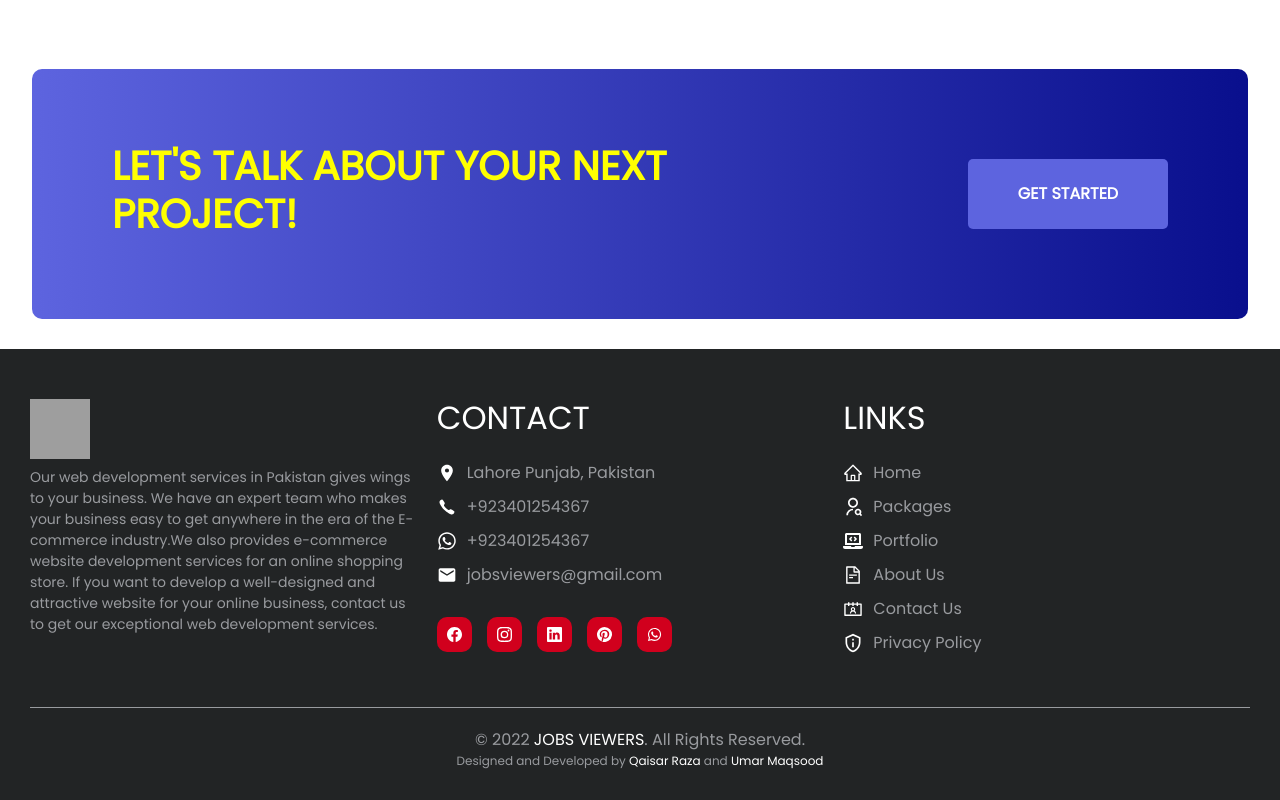
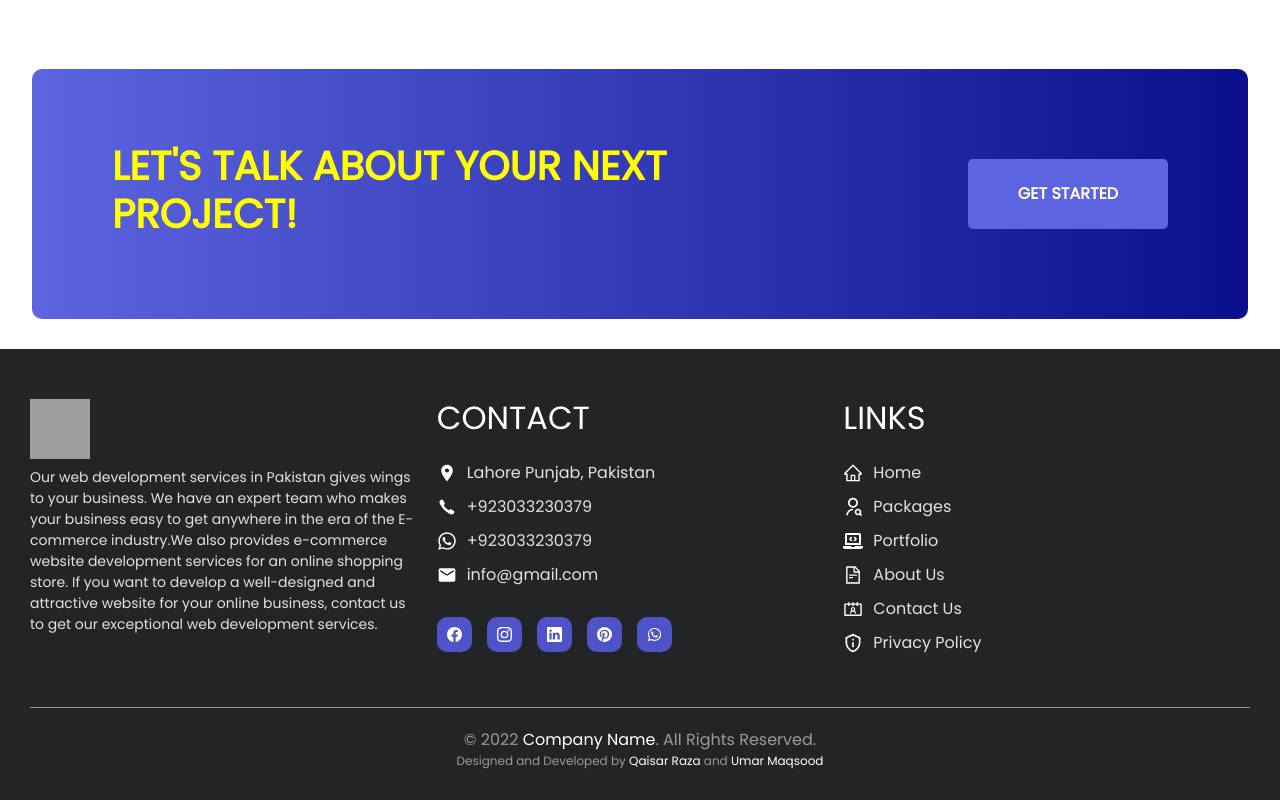
Before and after one commit to UmarMaqsood145/techclain-frontend, a React (Create React App) app: page /packages in a window 1280 px wide. Shown: the part 1507-2307 px from the top of the page. Built offline with nearby package versions, Linux system fonts and the light colour scheme; grey boxes are pictures that could not be loaded.

Commit message:
Minor Updates

```diff
--- a/src/Components/Footer/Footer.css
+++ b/src/Components/Footer/Footer.css
@@ -40,14 +40,14 @@ footer .f-box .inner-box li .icon {
 
 footer .f-box .inner-box li a {
   text-decoration: none;
-  color: var(--bg-text);
+  color: rgb(226, 226, 226);
   margin-left: 10px;
   transition: 0.3s;
 }
 
 footer .f-box .inner-box li a:hover {
-  color: white;
-  transform: translateX(5px);
+  color: var(--bg-primary);
+  text-decoration: underline;
 }
 
 footer .f-box .logo img {
@@ -66,7 +66,7 @@ footer .social-icons a {
 
 footer .social-icons .fa {
   font-size: 35px;
-  background: rgb(209, 0, 29);
+  background: var(--bg-primary);
   color: white;
   margin: 10px 15px 5px 0px;
   padding: 10px;
@@ -88,7 +88,7 @@ footer .line {
 }
 
 footer p {
-  color: var(--bg-text);
+  color: rgb(226, 226, 226);
 }
 
 footer .lastBox {
--- a/src/Components/Footer/Footer.js
+++ b/src/Components/Footer/Footer.js
@@ -48,28 +48,24 @@ function Footer() {
             </li>
             <li>
               <IoIosCall className="icon" />
-              <a href="tel: +923401254367" target="_blank" rel="noreferrer">
-                +923401254367
+              <a href="tel: +923033230379" target="_blank" rel="noreferrer">
+                +923033230379
               </a>
             </li>
             <li>
               <FaWhatsapp className="icon" />
               <a
-                href="https://wa.me/923401254367"
+                href="https://wa.me/923033230379"
                 target="_blank"
                 rel="noreferrer"
               >
-                +923401254367
+                +923033230379
               </a>
             </li>
             <li>
               <MdEmail className="icon" />
-              <a
-                href="mailTo: jobsviewers@gmail.com"
-                target="_blank"
-                rel="noreferrer"
-              >
-                jobsviewers@gmail.com
+              <a href="mailTo: info@gmail.com" target="_blank" rel="noreferrer">
+                info@gmail.com
               </a>
             </li>
           </div>
@@ -103,7 +99,7 @@ function Footer() {
               <BsPinterest className="fa" />
             </a>
             <a
-              href="https://wa.me/923401254367"
+              href="https://wa.me/923033230379"
               target="_blank"
               rel="noreferrer"
             >
@@ -144,7 +140,7 @@ function Footer() {
       <div className="line"></div>
       <div className="lastBox">
         <p>
-          © 2022 <NavLink to="/">JOBS VIEWERS</NavLink>. All Rights Reserved.
+          © 2022 <NavLink to="/">Company Name</NavLink>. All Rights Reserved.
         </p>
         <p className="f">
           Designed and Developed by{" "}
--- a/src/Components/Home/ClientSays/ClientSaysApi.js
+++ b/src/Components/Home/ClientSays/ClientSaysApi.js
@@ -2,16 +2,16 @@ export const ClientSaysApi = [
   {
     name: "Adnan Aurangzaib",
     role: "Sr. Manager",
-    des: "THINKO provides us complete solutions regarding digital marketing and they prove themselves. They provide me the services of web development at a very nominal price in the given time period. They satisfied me with all aspects and they give reports on a daily basis. I can congratulate all the team of THINKO for your good work.",
+    des: "CompanyName been leading my web development team very diligently and has always gone the extra mile to deliver projects for our clients. Apart from his exceptional WordPress and web development skills, he also has good project management skills which I believe are rare in resources like him. I'd definitely recommend him if you are looking for someone to enhance your website experience.",
   },
   {
     name: "Sarah Arian",
     role: "Chief Executive",
-    des: "I am really satisfied with THINKO DIGITAL MARKETING SOLUTIONS and recmond to those who are looking for digital marketing experts, I think this is the best platform. They provide us the service of content writing and they do a good job in this specific field. The content is very unique and useful for our website",
+    des: ", we were very much frustrated at the work of previous developer and somehow managed to contact Mateen. This boy is miraculous and so much dedicated that he just came up with a brand new website above our expectations in less than 3 days. Mateen and his team have got a solution to every problem. The best part about him is that he is honest, knows his limitations and is very hardworking. I would definitely recommend him.",
   },
   {
     name: "Sajjad Ahmed",
     role: "Sales Manager",
-    des: "THINKO is a beautiful platform in the digital world. They contribute very well in the digital industry with a serious attitude. This agency gives me a service of graphic designing as well as consultancy. The consultant's attitude was very impressive and he is a very nice person. Thanks to THINKO for providing such trusty solutions and helping to achieve goals.",
+    des: "Very professional, dedicated individual. CompanyName has delivered on time and has a great passion for his work. Would highly recommend him.",
   },
 ];
--- a/src/Components/Home/CompanyServices/CompanyServices.js
+++ b/src/Components/Home/CompanyServices/CompanyServices.js
@@ -16,12 +16,12 @@ function CompanyServices() {
             with our software our software Development Agency
           </p>
           <p className="mb-4">
-            Heapware is a leading software Development Agency in los Angles.we
-            believe that the future is digital.Therefore the refusal to embrace
-            new technology on a personal or corporate level can stop the
-            progress of companies.Heapware help established businesses and
-            startup in designing website,developing software that brings their
-            ideas to life and fulfills their needs
+            CompanyName is a leading software Development Agency in los
+            Angles.we believe that the future is digital.Therefore the refusal
+            to embrace new technology on a personal or corporate level can stop
+            the progress of companies. CompanyName help established businesses
+            and startup in designing website,developing software that brings
+            their ideas to life and fulfills their needs
           </p>
           <NavLink to="/about">Know more about us</NavLink>
         </div>
--- a/src/Components/Navbar/Navbar.js
+++ b/src/Components/Navbar/Navbar.js
@@ -75,17 +75,17 @@ function Navbar() {
             </div>
             <div className="mt-2">
               <a
-                href="https://wa.me/923001234567"
+                href="https://wa.me/923033230379"
                 target="_blank"
                 rel="noreferrer"
               >
-                +923001234567
+                +923033230379
               </a>
             </div>
           </div>
         </div>
         <a
-          href="https://wa.me/923001234567"
+          href="https://wa.me/923033230379"
           target="_blank"
           rel="noreferrer"
           className="contactBtn"
@@ -93,7 +93,7 @@ function Navbar() {
           <RiWhatsappFill className="icon" />
           <div className="ms-2">
             <span>CONNECT WITH US</span>
-            <p>+923001234567</p>
+            <p>+923033230379</p>
           </div>
         </a>
       </div>
--- a/src/Components/Pages/Contact/ContactForm/ContactForm.js
+++ b/src/Components/Pages/Contact/ContactForm/ContactForm.js
@@ -134,28 +134,28 @@ function ContactForm() {
               </li>
               <li>
                 <IoIosCall className="icon" />
-                <a href="tel: +923401254367" target="_blank" rel="noreferrer">
-                  +923401254367
+                <a href="tel: +923033230379" target="_blank" rel="noreferrer">
+                  +923033230379
                 </a>
               </li>
               <li>
                 <FaWhatsapp className="icon" />
                 <a
-                  href="https://wa.me/923401254367"
+                  href="https://wa.me/923033230379"
                   target="_blank"
                   rel="noreferrer"
                 >
-                  +923401254367
+                  +923033230379
                 </a>
               </li>
               <li>
                 <MdEmail className="icon" />
                 <a
-                  href="mailTo: jobsviewers@gmail.com"
+                  href="mailTo: info@gmail.com"
                   target="_blank"
                   rel="noreferrer"
                 >
-                  jobsviewers@gmail.com
+                  info@gmail.com
                 </a>
               </li>
             </div>
--- a/src/Components/Pages/TeamMember/TeamMember.css
+++ b/src/Components/Pages/TeamMember/TeamMember.css
@@ -57,12 +57,12 @@
   align-items: center;
 }
 #teamMember .teamCardMain .teamCard .infoIcon .memberIcon {
-  font-size: 20px;
+  font-size: 25px;
   color: white;
-  margin: 5px;
+  margin: 5px 8px;
   cursor: pointer;
-  transition: 0.5s;
+  transition: 0.3s;
 }
 #teamMember .teamCardMain .teamCard .infoIcon .memberIcon:hover {
-  transform: scale(1.2);
+  transform: rotate(360deg);
 }
--- a/src/Components/Pages/TeamMember/TeamMember.js
+++ b/src/Components/Pages/TeamMember/TeamMember.js
@@ -63,7 +63,7 @@ function TeamMember() {
           <div className="teamCard">
             <img src={friend} alt="" />
             <h5>Muhammad Babar</h5>
-            <h6>eBay Expert(CEO)</h6>
+            <h6>eBay Expert</h6>
             <p>
               eBay services such as product titles and description, data entry,
               bulk product upload, category management etc.
```
